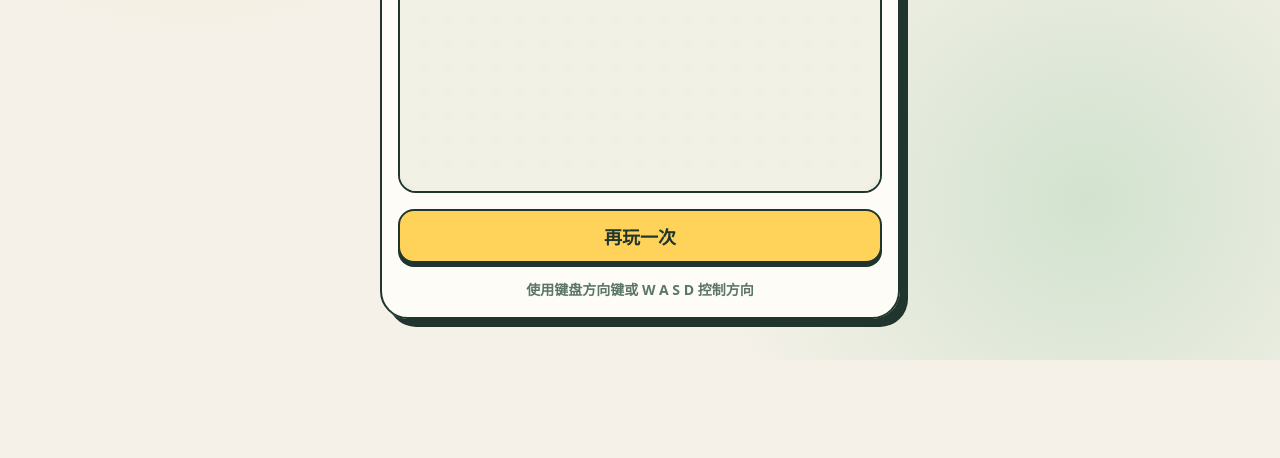
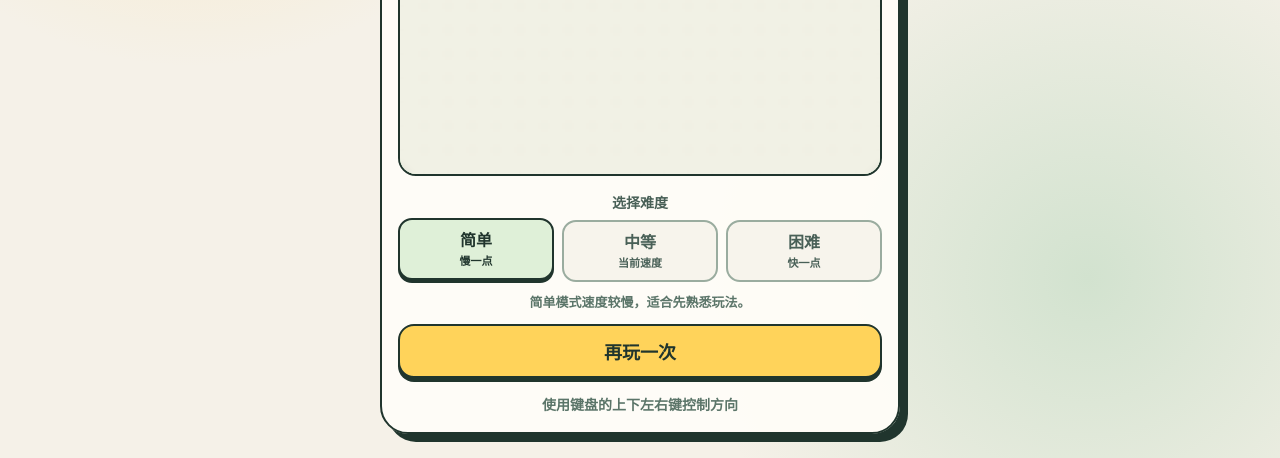
Before and after one commit to UncleYomi/zhuizhuile, a website: page index.html in a window 1280 px wide. Both pictures are taken after a click on the button "开始游戏". Shown: the part 440-898 px from the top of the page. Before the commit the page ends 800 px from the top, so only its background shows below. Drawn offline with Linux system fonts and the light colour scheme.

Commit message:
feat: add selectable difficulty speeds

```diff
--- a/index.html
+++ b/index.html
@@ -5,7 +5,7 @@
     <meta name="viewport" content="width=device-width, initial-scale=1.0" />
     <meta name="description" content="一个简单、轻松的网页贪吃蛇小游戏" />
     <title>贪吃蛇小游戏</title>
-    <link rel="stylesheet" href="style.css" />
+    <link rel="stylesheet" href="style.css?v=0.2.2" />
   </head>
   <body>
     <main class="game-shell">
@@ -34,12 +34,45 @@
           </div>
         </div>
 
+        <fieldset class="difficulty-picker">
+          <legend>选择难度</legend>
+          <div class="difficulty-options" role="group" aria-label="游戏难度">
+            <button
+              class="difficulty-option"
+              type="button"
+              data-difficulty="easy"
+              aria-pressed="true"
+            >
+              简单<small>慢一点</small>
+            </button>
+            <button
+              class="difficulty-option"
+              type="button"
+              data-difficulty="medium"
+              aria-pressed="false"
+            >
+              中等<small>当前速度</small>
+            </button>
+            <button
+              class="difficulty-option"
+              type="button"
+              data-difficulty="hard"
+              aria-pressed="false"
+            >
+              困难<small>快一点</small>
+            </button>
+          </div>
+          <p id="difficulty-note" class="difficulty-note" aria-live="polite">
+            简单模式速度较慢，适合先熟悉玩法。
+          </p>
+        </fieldset>
+
         <button id="start-button" class="start-button" type="button">开始游戏</button>
-        <p class="instructions">使用键盘方向键或 W A S D 控制方向</p>
+        <p class="instructions">使用键盘的上下左右键控制方向</p>
       </section>
     </main>
 
-    <script src="src/game-engine.js"></script>
-    <script src="src/game.js"></script>
+    <script src="src/game-engine.js?v=0.2.2"></script>
+    <script src="src/game.js?v=0.2.2"></script>
   </body>
 </html>
--- a/src/game.js
+++ b/src/game.js
@@ -7,9 +7,25 @@
   const message = document.querySelector("#game-message");
   const messageTitle = document.querySelector("#message-title");
   const messageDetail = document.querySelector("#message-detail");
+  const difficultyButtons = document.querySelectorAll(".difficulty-option");
+  const difficultyNote = document.querySelector("#difficulty-note");
   const game = new SnakeGame({ gridSize: 20 });
   const cellSize = canvas.width / game.gridSize;
-  const tickLength = 145;
+  const difficultySettings = Object.freeze({
+    easy: {
+      tickLength: 230,
+      note: "简单模式速度较慢，适合先熟悉玩法。",
+    },
+    medium: {
+      tickLength: 145,
+      note: "中等模式就是原来的速度。",
+    },
+    hard: {
+      tickLength: 90,
+      note: "困难模式速度较快，要更早转弯。",
+    },
+  });
+  let selectedDifficulty = "easy";
   let timer = null;
 
   const keyDirections = {
@@ -137,21 +153,40 @@
     }
   }
 
+  function scheduleTicks() {
+    window.clearInterval(timer);
+    timer = window.setInterval(tick, difficultySettings[selectedDifficulty].tickLength);
+  }
+
   function beginGame() {
-    window.clearInterval(timer);
     game.start();
     message.classList.add("hidden");
     message.setAttribute("aria-hidden", "true");
     startButton.textContent = "重新开始";
     render();
-    timer = window.setInterval(tick, tickLength);
+    scheduleTicks();
   }
 
   startButton.addEventListener("click", beginGame);
 
+  difficultyButtons.forEach((button) => {
+    button.addEventListener("click", (event) => {
+      selectedDifficulty = event.currentTarget.dataset.difficulty;
+      difficultyButtons.forEach((difficultyButton) => {
+        const isSelected = difficultyButton === event.currentTarget;
+        difficultyButton.setAttribute("aria-pressed", String(isSelected));
+      });
+      difficultyNote.textContent = difficultySettings[selectedDifficulty].note;
+
+      if (game.status === "running") {
+        scheduleTicks();
+      }
+    });
+  });
+
   document.addEventListener("keydown", (event) => {
     const direction = keyDirections[event.key];
-    if (!direction) return;
+    if (!direction || game.status !== "running") return;
 
     event.preventDefault();
     game.queueDirection(direction);
--- a/style.css
+++ b/style.css
@@ -132,10 +132,79 @@ canvas {
   line-height: 1.6;
 }
 
+.difficulty-picker {
+  min-width: 0;
+  margin: 16px 0 0;
+  padding: 0;
+  border: 0;
+}
+
+.difficulty-picker legend {
+  width: 100%;
+  margin-bottom: 8px;
+  color: #496057;
+  font-size: 14px;
+  font-weight: 800;
+  text-align: center;
+}
+
+.difficulty-options {
+  display: grid;
+  grid-template-columns: repeat(3, 1fr);
+  gap: 8px;
+}
+
+.difficulty-option {
+  min-width: 0;
+  min-height: 62px;
+  display: grid;
+  align-content: center;
+  justify-items: center;
+  padding: 8px;
+  border: 2px solid #9aac9f;
+  border-radius: 14px;
+  background: #f7f4ec;
+  color: #496057;
+  font: inherit;
+  font-size: 16px;
+  font-weight: 900;
+  line-height: 1.2;
+  cursor: pointer;
+  transition: background 120ms ease, border-color 120ms ease, transform 120ms ease;
+}
+
+.difficulty-option small {
+  margin-top: 4px;
+  font-size: 11px;
+  font-weight: 700;
+}
+
+.difficulty-option[aria-pressed="true"] {
+  border-color: #20352d;
+  background: #dff0d8;
+  color: #20352d;
+  box-shadow: 0 3px 0 #20352d;
+  transform: translateY(-2px);
+}
+
+.difficulty-option:focus-visible {
+  outline: 4px solid rgba(45, 114, 86, 0.3);
+  outline-offset: 2px;
+}
+
+.difficulty-note {
+  min-height: 20px;
+  margin: 10px 0 0;
+  color: #5b7569;
+  font-size: 13px;
+  font-weight: 700;
+  text-align: center;
+}
+
 .start-button {
   width: 100%;
   min-height: 54px;
-  margin-top: 16px;
+  margin-top: 12px;
   border: 2px solid #20352d;
   border-radius: 16px;
   background: #ffd35a;
```
Also changed, not shown: docs/PROJECT_PLAN.md (+9 -3 lines), README.md.
